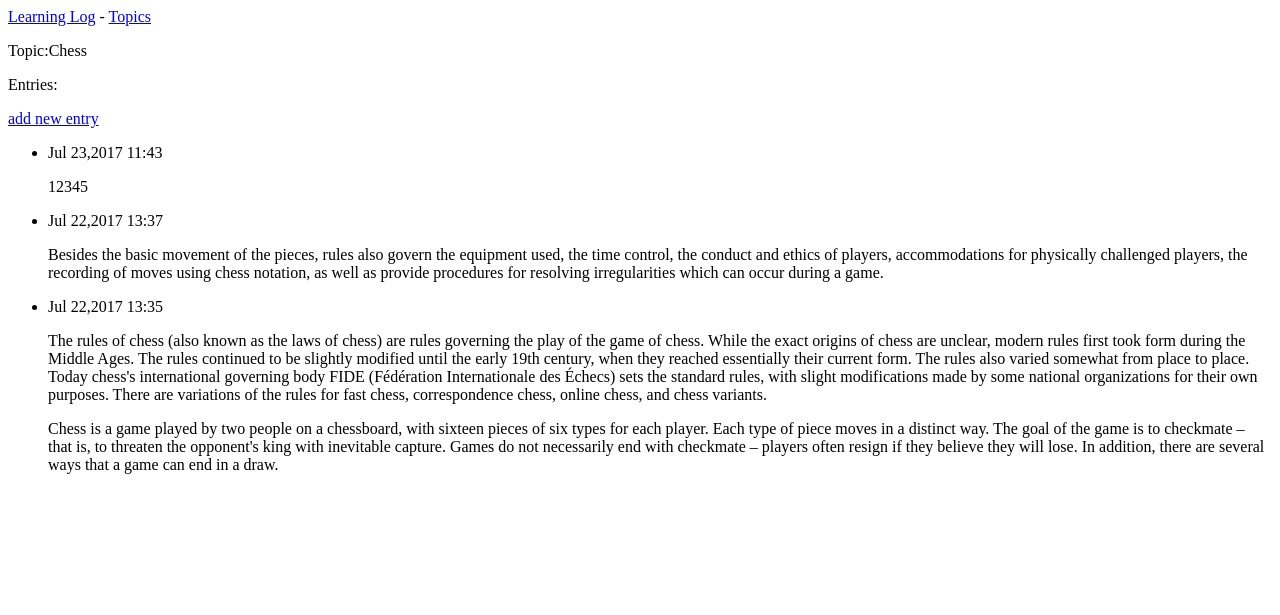
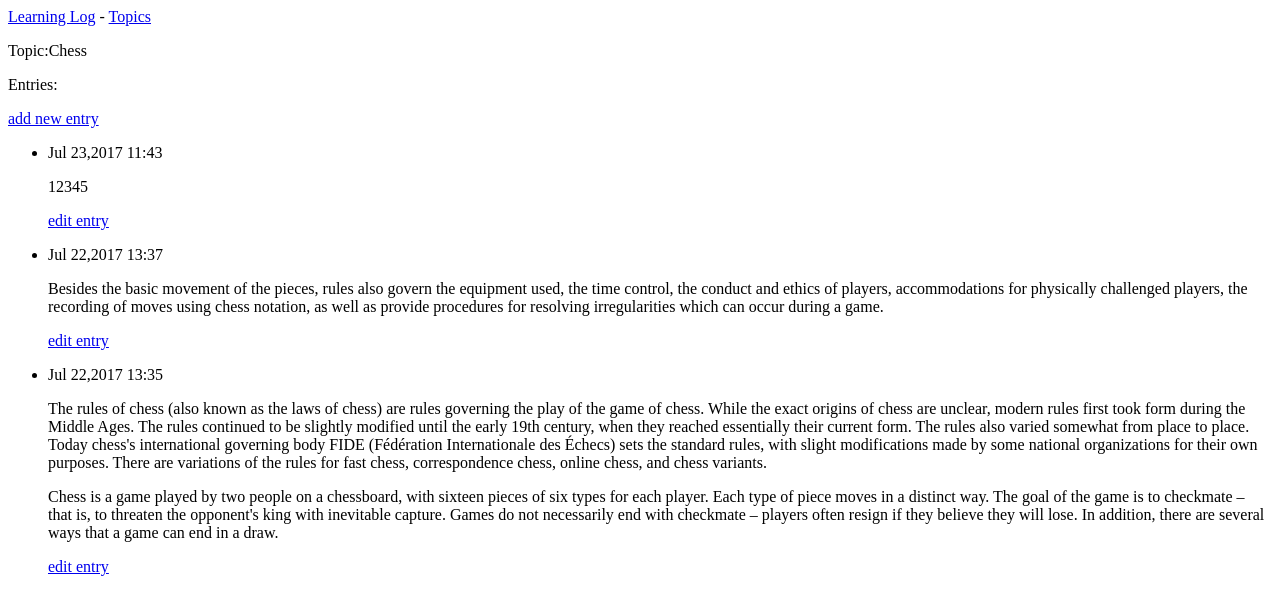
Before and after one commit to CloudPai/learning_log, a Django app: page /topics/1/ in a window 1280 px wide. Shown: the top 615 px of the page. Run offline with Django 3.2, Linux system fonts and the light colour scheme; data comes from the database, SQL or seed files in the repository.

Commit message:
19.1.3 done

```diff
--- a/learning_logs/templates/learning_logs/topic.html
+++ b/learning_logs/templates/learning_logs/topic.html
@@ -13,6 +13,10 @@
         <li>
             <p>{{ entry.date_added|date:'M d,Y H:i' }}</p>
             <p>{{ entry.text|linebreaks }}</p>
+            <p>
+                <a href="{% url 'learning_logs:edit_entry' entry.id %}">edit entry</a>
+            </p>
+
         </li>
       {% empty %}
         <li>
--- a/learning_logs/urls.py
+++ b/learning_logs/urls.py
@@ -18,5 +18,7 @@ urlpatterns = [
 
     #用于添加新条目的页面
     url(r'^new_entry/(?P<topic_id>\d+)/$', views.new_entry, name='new_entry'),
+    #用于编辑条目的页面
+    url(r'^edit_entry/(?P<entry_id>\d+)/$', views.edit_entry,name='edit_entry'),
 
 ]
--- a/learning_logs/views.py
+++ b/learning_logs/views.py
@@ -5,7 +5,7 @@ from django.shortcuts import render
 from django.http import HttpResponseRedirect
 from django.core.urlresolvers import reverse
 
-from .models import Topic
+from .models import Topic, Entry
 from .forms import TopicForm, EntryForm
 
 # Create your views here.
@@ -61,3 +61,22 @@ def new_entry(request, topic_id):
 
     context = {'topic': topic, 'form': form}
     return render(request, 'learning_logs/new_entry.html', context)
+
+
+def edit_entry(request, entry_id):
+    """编辑既有条目"""
+    entry = Entry.objects.get(id=entry_id)
+    topic = entry.topic
+
+    if request.method != 'POST':
+        # Initial request; pre-fill form with the current entry.
+        form = EntryForm(instance=entry)
+    else:
+        # POST data submitted; process data.
+        form = EntryForm(instance=entry, data=request.POST)
+        if form.is_valid():
+            form.save()
+            return HttpResponseRedirect(reverse('learning_logs:topic',args=[topic.id]))
+
+    context = {'entry': entry, 'topic': topic, 'form': form}
+    return render(request, 'learning_logs/edit_entry.html', context)
```
Also changed, not shown: learning_logs/templates/learning_logs/edit_entry.html (added, +15 -0 lines).
